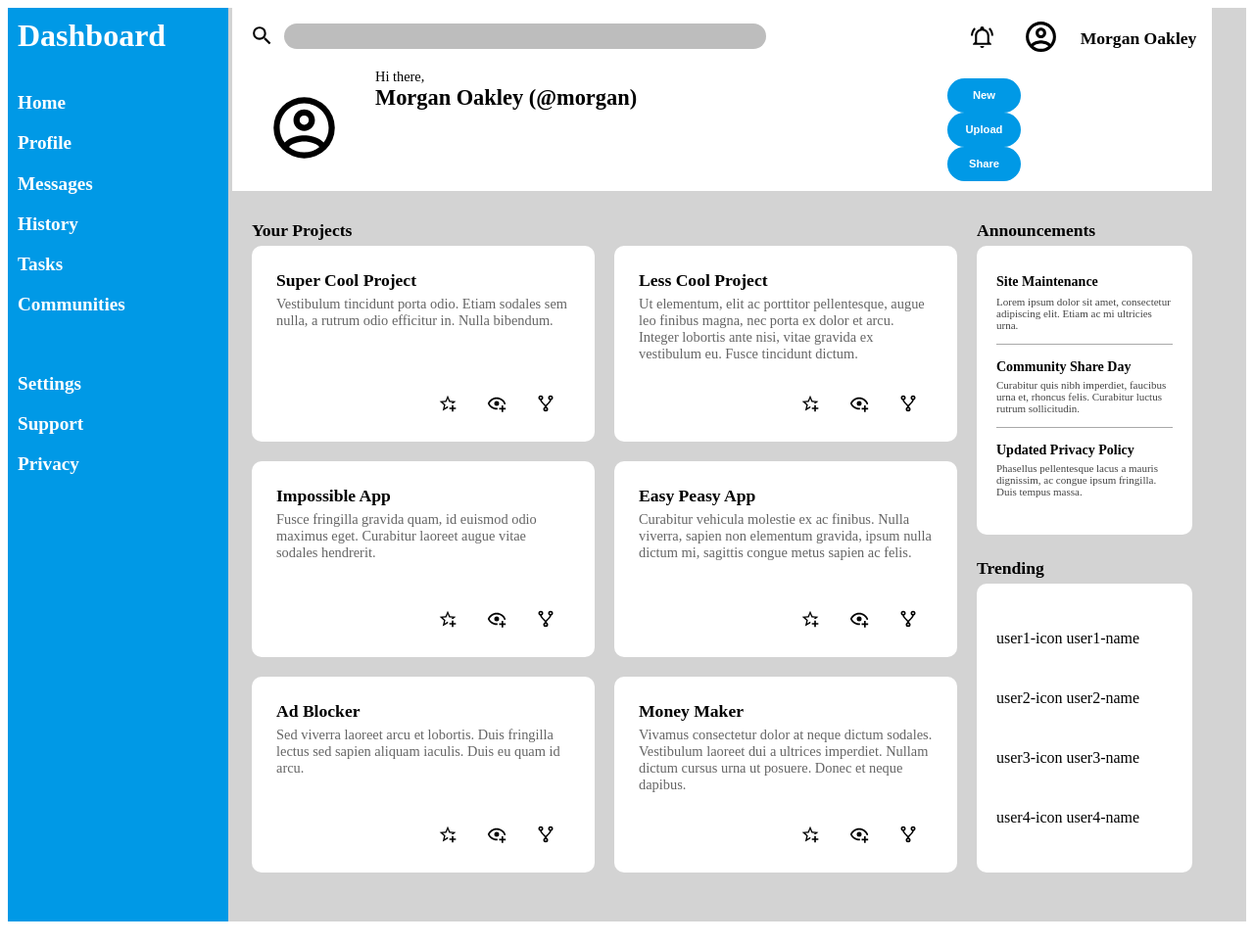
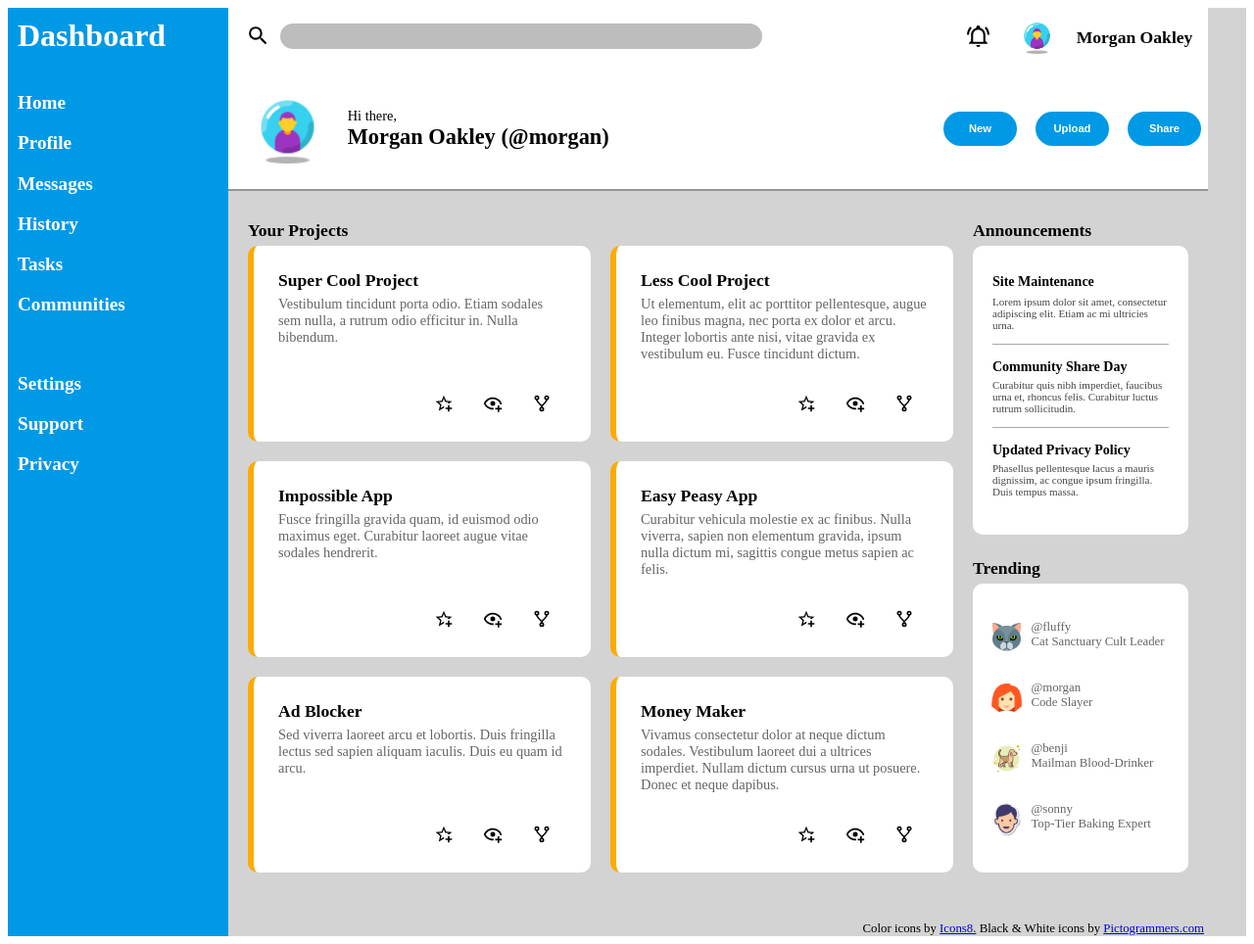
Before and after one commit to HereticJ/top-project-admin-dashboard, a website: page index.html in a window 1280 px wide. Shown: the whole page at 98% size. Drawn offline with Linux system fonts and the light colour scheme.

Commit message:
Add all icons, trending profiles, borders

```diff
--- a/index.html
+++ b/index.html
@@ -45,14 +45,14 @@
                     <img src="bell-ring-outline.svg" width="25" height="25" alt="notifications-icon">
                 </div>
                 <div class="profile">
-                    <img src="account-circle-outline.svg" width="37" height="37" alt="profile-icon">
+                    <img src="user.png" width="37" height="37" alt="profile-icon">
                 </div>
                 <div class="profile-name">
                     <p>Morgan Oakley</p>
                 </div>
                 <div class="main-greeting">
                     <div class="greeting-profile">
-                        <img src="account-circle-outline.svg" width="75" height="75" alt="profile.icon">
+                        <img src="user.png" width="75" height="75" alt="profile.icon">
                     </div>
                     <div class="greeting-text">
                         <p class="greeting">Hi there,</p>
@@ -176,14 +176,32 @@
 
                     <p class=trending-title>Trending</p>
                     <div class="trending">
-                        <p class="trending-content">user1-icon user1-name</p>
-                        <p class="trending-content">user2-icon user2-name</p>
-                        <p class="trending-content">user3-icon user3-name</p>
-                        <p class="trending-content">user4-icon user4-name</p>
+                        <img class="trending-icon1" src="cat.png" width="35" height="35"
+                        alt="cat-profile">
+                        <p class="trending-user1">@fluffy<br>
+                        Cat Sanctuary Cult Leader</p>
+                    <img class="trending-icon2" src="woman.png" width="35" height="35"
+                        alt="woman-profile">
+                        <p class="trending-user2">@morgan<br>
+                        Code Slayer</p>
+                    <img class="trending-icon3" src="dog.png" width="35" height="35"
+                        alt="dog-profile">
+                        <p class="trending-user3">@benji<br>
+                        Mailman Blood-Drinker</p>
+                    <img class="trending-icon4" src="man.png" width="35" height="35"
+                        alt="man-profile">
+                        <p class="trending-user4">@sonny<br>
+                        Top-Tier Baking Expert</p>
                     </div>
                 </div>
 
             </div>
+            <div class="footer">
+                <p class="credit">Color icons by <a href="https://icons8.com/">Icons8.</a>
+                Black & White icons by <a href="https://pictogrammers.com">Pictogrammers.com</a></p>
+            </div>
+
+        </div>
 
     </div>
 </body>
--- a/style.css
+++ b/style.css
@@ -4,7 +4,6 @@
     grid-template-rows: 100%;
     background-color: lightgray;
     z-index: 0;
-    gap: 4px;
 }
 
 .left {
@@ -71,7 +70,8 @@
     grid-column: 1 / 3;
     grid-row: 1 / 2;
     background-color: white;
-    grid-template-columns: 4fr 70px 50px 150px;
+    border-bottom: 2px solid #959595;
+    grid-template-columns: 3fr 70px 50px 150px;
     grid-template-rows: minmax(60px, 1fr) minmax(85px, 2fr);
 }
 
@@ -130,7 +130,9 @@ form > input#fsearch {
     display: grid;
     grid-column: 1 / 2;
     grid-row: 2 / 3;
-    grid-template-columns: 1fr 4fr;
+    grid-template-columns: 1fr 5fr;
+    justify-items: start;
+    align-items: center;
 }
 
 .greeting-profile {
@@ -155,7 +157,7 @@ p.profile-greeting {
 }
 
 .buttons {
-    grid-column: 2 / 4;
+    grid-column: 2 / 5;
     grid-template-columns: 1fr 1fr 1fr;
     grid-template-rows: 1fr;
     align-content: center;
@@ -329,9 +331,62 @@ p.profile-greeting {
     display: grid;
     grid-row: 3 / 4;
     border-radius: 10px;
-    padding: 20px;
+    padding: 10px;
+    grid-template-columns: repeat(2, minmax(40px auto-fit));
     grid-template-rows: repeat(4, minmax(40px auto-fit));
     align-content: space-evenly;
+}
+
+.trending-icon1 {
+    grid-column: 1 / 2;
+    grid-row: 1 / 2;
+}
+
+.trending-icon2 {
+    grid-column: 1 / 2;
+    grid-row: 2 / 3;
+}
+
+.trending-icon3 {
+    grid-column: 1 / 2;
+    grid-row: 3 / 4;
+}
+
+.trending-icon4 {
+    grid-column: 1 / 2;
+    grid-row: 4 / 5;
+}
+
+.trending-user1 {
+    grid-column: 2 / 3;
+    grid-row: 1 / 2;
+    margin: 0;
+    font-size: 0.8rem;
+    color: #656565;
+}
+
+.trending-user2 {
+    grid-column: 2 / 3;
+    grid-row: 2 / 3;
+    margin: 0;
+    font-size: 0.8rem;
+    color: #656565;
+}
+
+.trending-user3 {
+    grid-column: 2 / 3;
+    grid-row: 3 / 4;
+    margin: 0;
+    font-size: 0.8rem;
+    color: #656565;
+}
+
+.trending-user4 {
+    grid-column: 2 / 3;
+    grid-row: 4 / 5;
+    margin: 0;
+    font-size: 0.8rem;
+    color: #656565;
 }
 
 .card {
@@ -339,6 +394,7 @@ p.profile-greeting {
     grid-template-rows: min-content min-content;
     grid-template-columns: auto-fit;
     background-color: white;
+    border-left: 6px solid #FFAA00;
     border-radius: 10px;
     padding: 25px;
     justify-content: start;
@@ -367,3 +423,15 @@ p.profile-greeting {
     justify-items: center;
     place-self: end end;
 }
+
+.footer {
+    grid-column: 1 / 3;
+    place-content: end;
+    padding-right: 4px;
+}
+
+.credit {
+    margin: 0;
+    font-size: 0.8rem;
+    place-self: end;
+}
```
Also changed, not shown: cat.png (added), dog.png (added), man.png (added), user.png (added), woman.png (added).
